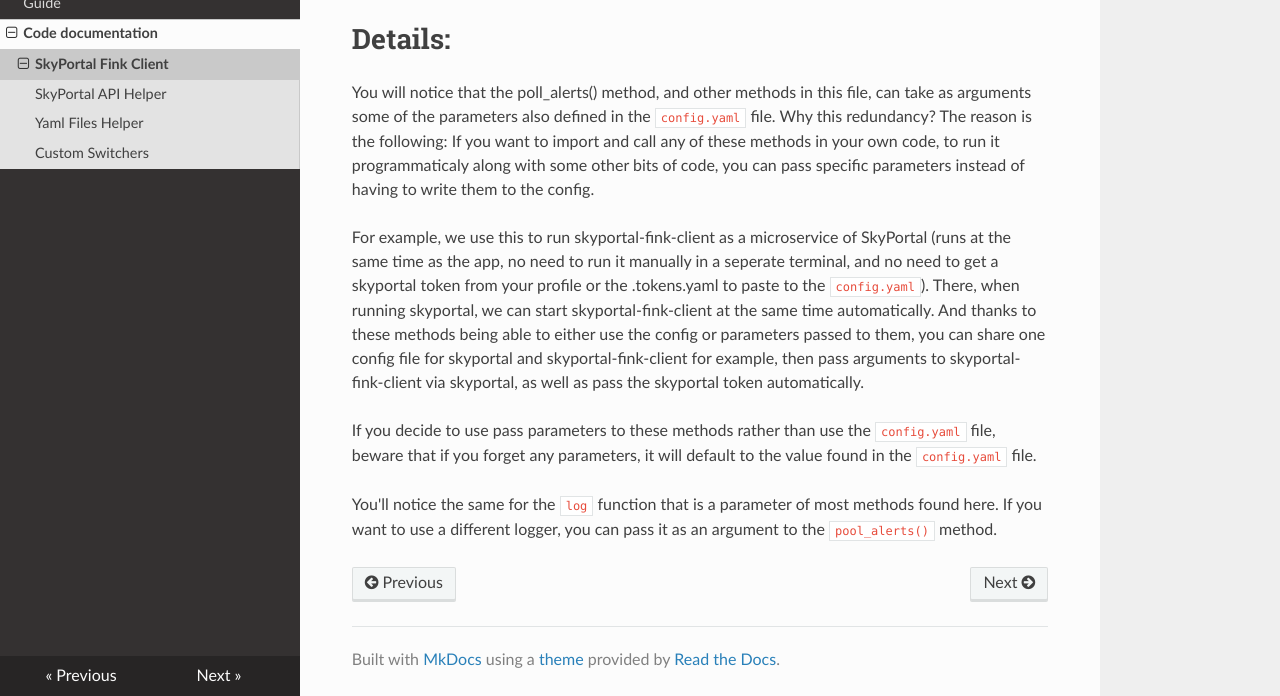
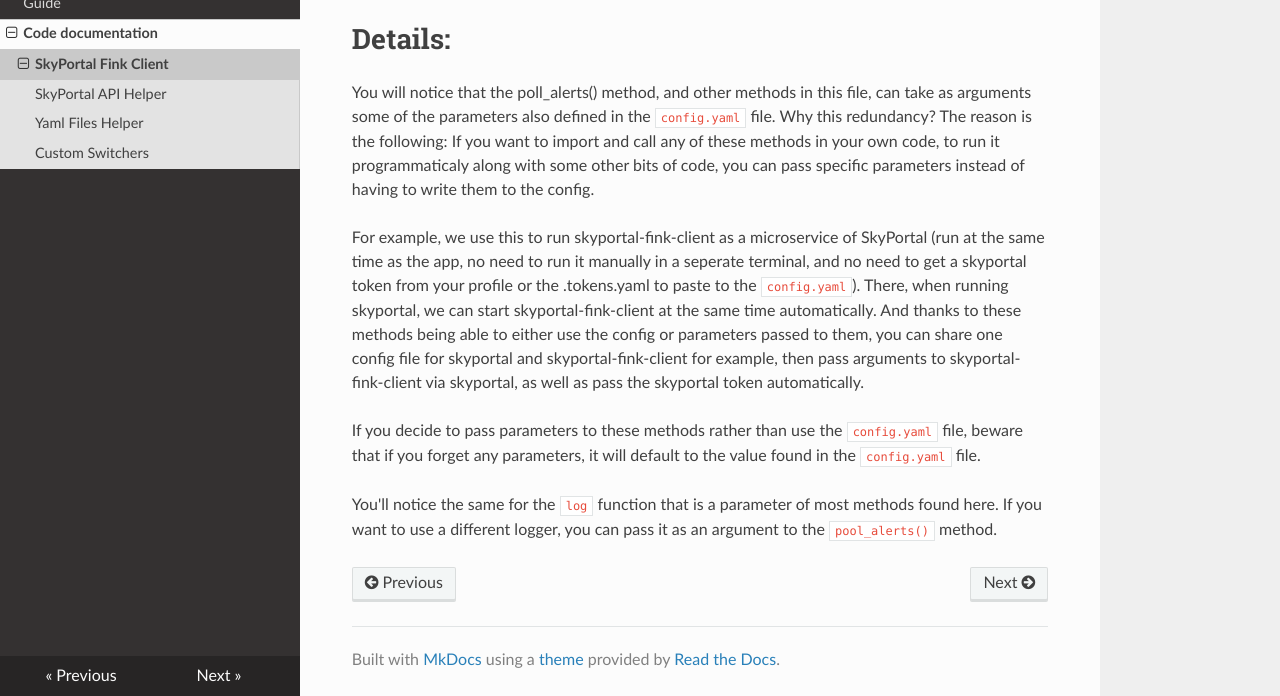
Before and after one commit to skyportal-contrib/skyportal-fink-client, an MkDocs documentation site: the page built from docs/dev_guide/skyportal_fink_client.md, in a window 1280 px wide and 960 px high, cut to the strip 264-960 px from the top of the window. Built offline with MkDocs 1.6.1, drawn with Linux system fonts in a browser that asks for light colours; nearby versions of some CDN libraries.

Commit message:
Update skyportal_fink_client.md

```diff
--- a/docs/dev_guide/skyportal_fink_client.md
+++ b/docs/dev_guide/skyportal_fink_client.md
@@ -10,8 +10,8 @@
 
 You will notice that the poll_alerts() method, and other methods in this file, can take as arguments some of the parameters also defined in the ``config.yaml`` file. Why this redundancy? The reason is the following: If you want to import and call any of these methods in your own code, to run it programmaticaly along with some other bits of code, you can pass specific parameters instead of having to write them to the config.
 
-For example, we use this to run skyportal-fink-client as a microservice of SkyPortal (runs at the same time as the app, no need to run it manually in a seperate terminal, and no need to get a skyportal token from your profile or the .tokens.yaml to paste to the `config.yaml`). There, when running skyportal, we can start skyportal-fink-client at the same time automatically. And thanks to these methods being able to either use the config or parameters passed to them, you can share one config file for skyportal and skyportal-fink-client for example, then pass arguments to skyportal-fink-client via skyportal, as well as pass the skyportal token automatically.
+For example, we use this to run skyportal-fink-client as a microservice of SkyPortal (run at the same time as the app, no need to run it manually in a seperate terminal, and no need to get a skyportal token from your profile or the .tokens.yaml to paste to the `config.yaml`). There, when running skyportal, we can start skyportal-fink-client at the same time automatically. And thanks to these methods being able to either use the config or parameters passed to them, you can share one config file for skyportal and skyportal-fink-client for example, then pass arguments to skyportal-fink-client via skyportal, as well as pass the skyportal token automatically.
 
-If you decide to use pass parameters to these methods rather than use the `config.yaml` file, beware that if you forget any parameters, it will default to the value found in the `config.yaml` file.
+If you decide to pass parameters to these methods rather than use the `config.yaml` file, beware that if you forget any parameters, it will default to the value found in the `config.yaml` file.
 
 You'll notice the same for the `log` function that is a parameter of most methods found here. If you want to use a different logger, you can pass it as an argument to the `pool_alerts()` method.
```
